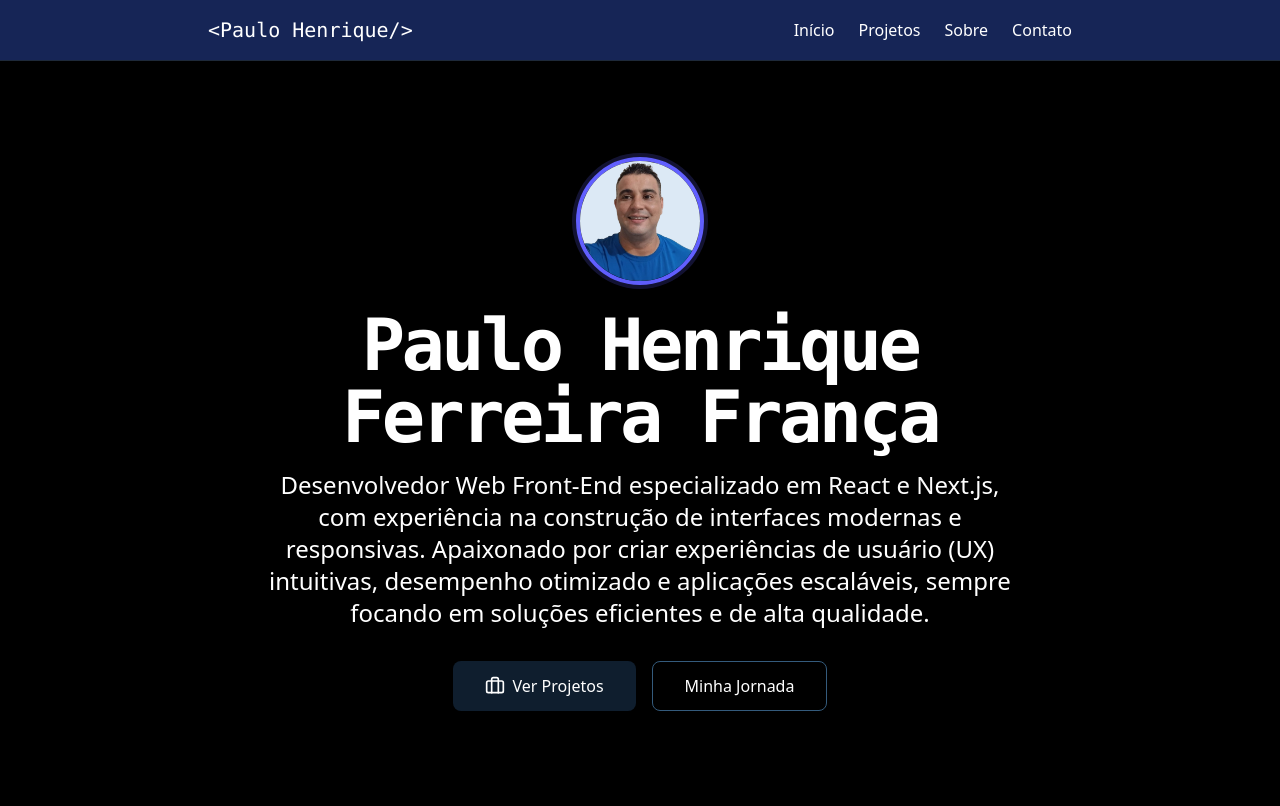
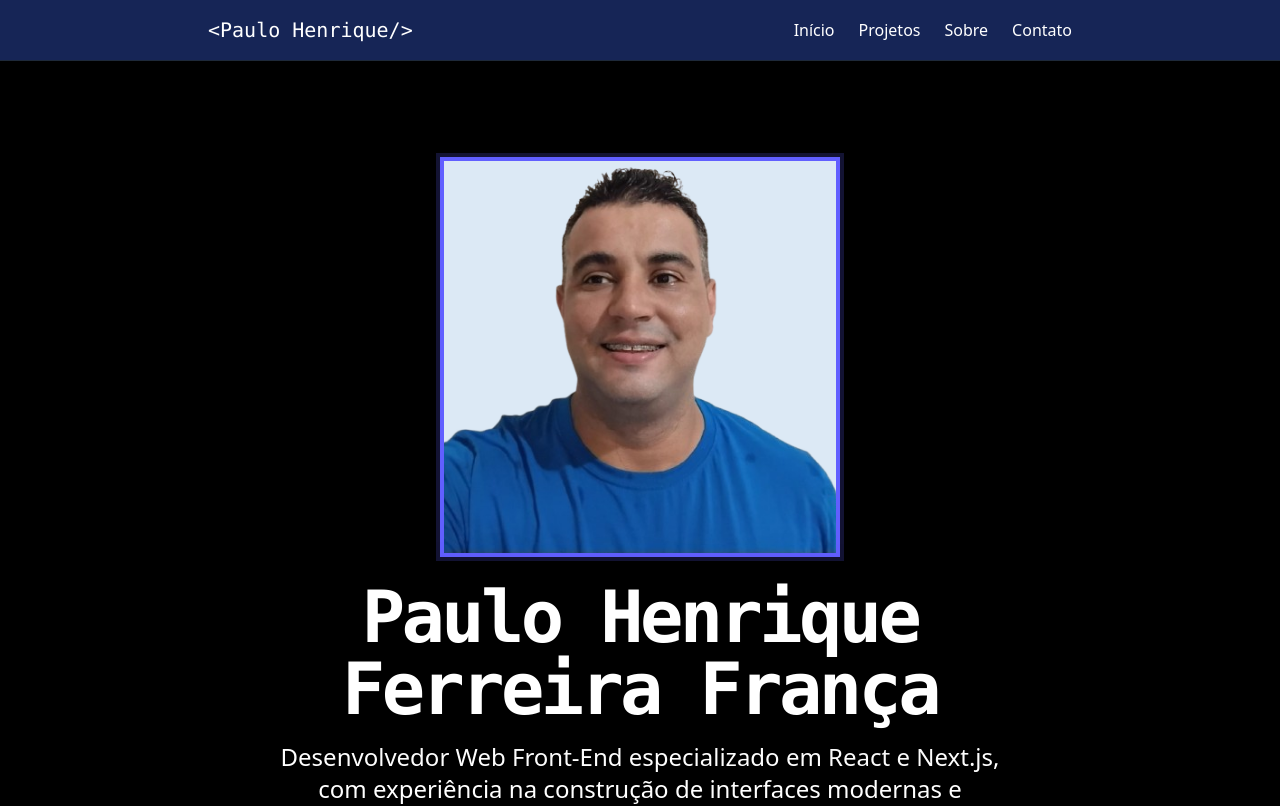
Before and after one commit to PauloHenrique993940/paulo-front-emd, a Next.js app: page / in a window 1280 px wide. Shown: the top 806 px of the page. Built offline with nearby package versions, Linux system fonts and the light colour scheme.

Commit message:
ajustando imagen de fund

```diff
--- a/pages/index.js
+++ b/pages/index.js
@@ -104,7 +104,7 @@ export default function Home() {
       <main className="container mx-auto px-4 py-16 sm:py-24 max-w-4xl">
         {/* Seção 1: HERO - Apresentação de Alto Impacto */}
         <section className="text-center mb-24">
-          <div className="relative w-32 h-32 mx-auto mb-6 rounded-full overflow-hidden border-4 border-indigo-500 shadow-xl ring-4 ring-indigo-500/20">
+          <div className="relative w-32 h-32 mx-auto mb-6 w-100 h-100 overflow-hidden border-4 border-indigo-500 shadow-xl ring-4 ring-indigo-500/20">
             {/* Otimização de Imagem */}
             <Image
               src="/paulo.png"
```
